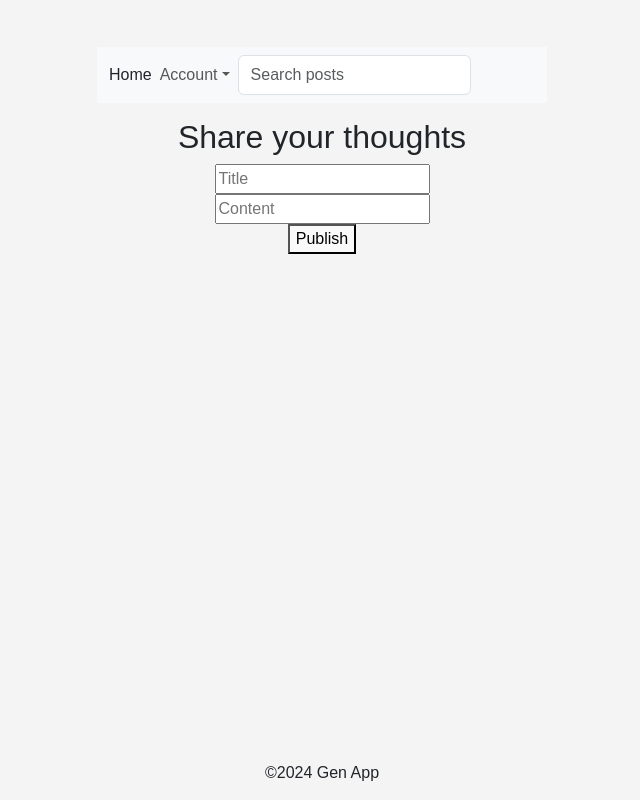
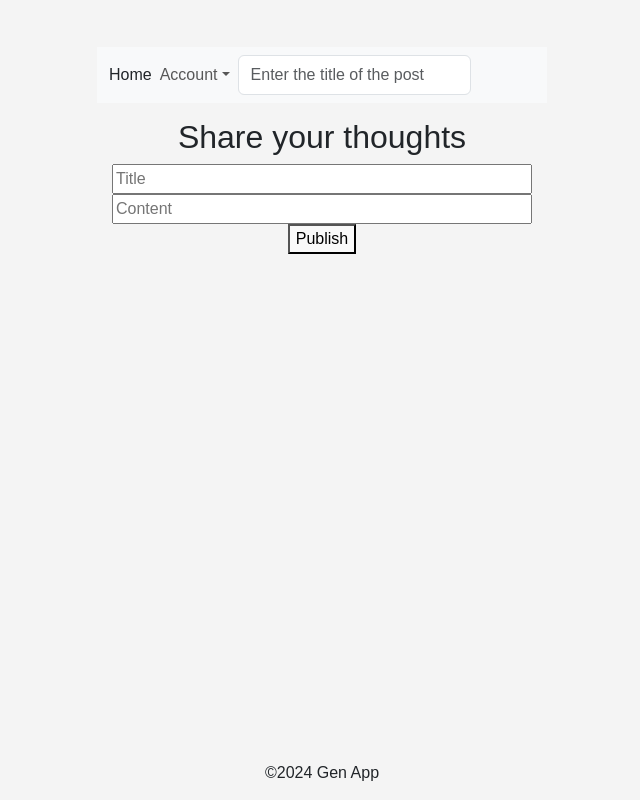
Before and after one commit to Gen639/Social-Media-Fullstack, a React (Vite) app in the folder Frontend/: page /create in a window 1280 px wide. Shown: the whole page, without its empty margins (318-958 px from the left). Built offline with nearby package versions, Linux system fonts and the light colour scheme; sample sign-in values are in the browser's storage.

Commit message:
Changed search in TheHeader, Chaned styping of the input in CreatePost

```diff
--- a/Frontend/src/assets/components/Comments/Comment/Comment.css
+++ b/Frontend/src/assets/components/Comments/Comment/Comment.css
@@ -14,7 +14,3 @@
 .comment-title {
   padding: 0;
 }
-
-.comment-title p {
-  margin-top: 5px;
-}
--- /dev/null
+++ b/Frontend/src/assets/components/CreatePost/CreatePost.css
@@ -0,0 +1,6 @@
+.create-post-container input {
+  display: flex;
+  flex-direction: column;
+  gap: 10px;
+  width: 100%;
+}
--- a/Frontend/src/assets/components/CreatePost/CreatePost.jsx
+++ b/Frontend/src/assets/components/CreatePost/CreatePost.jsx
@@ -2,6 +2,7 @@ import React, { useState } from "react";
 import { useDispatch, useSelector } from "react-redux";
 import { create } from "../../redux/posts/postsSlice";
 import { useNavigate } from "react-router-dom";
+import "./CreatePost.css";
 
 const CreatePost = () => {
   const initialState = {
@@ -35,7 +36,7 @@ const CreatePost = () => {
   return (
     <div style={{ margin: "15px" }}>
       <h2>Share your thoughts</h2>
-      <form onSubmit={handleSubmit}>
+      <form onSubmit={handleSubmit} className="create-post-container">
         <input
           type="text"
           placeholder="Title"
@@ -44,8 +45,6 @@ const CreatePost = () => {
           name="title"
           required
         />
-
-        <div>
         <input
           type="text"
           onChange={handleChange}
@@ -54,8 +53,6 @@ const CreatePost = () => {
           name="content"
           placeholder="Content"
         />
-        </div>
-
         <button type="submit">Publish</button>
       </form>
     </div>
--- a/Frontend/src/assets/components/TheHeader/TheHeader.jsx
+++ b/Frontend/src/assets/components/TheHeader/TheHeader.jsx
@@ -30,7 +30,7 @@ const TheHeader = () => {
 
   const handleChange = (e) => {
     setText(e.target.value);
-    if (e.key === "Enter" && text.trim()) {
+    if (e.key === "Enter") {
       navigate(`/search/${text}`);
     }
   };
@@ -65,24 +65,12 @@ const TheHeader = () => {
                     </NavDropdown.Item>
                   )}
                 </NavDropdown>
-                <Form
-                  className="d-flex"
-                  onKeyUp={(e) => e.key === "Enter" && handleChange(e)}
-                >
-                  <FormControl
-                    type="search"
-                    placeholder="Search posts"
-                    className="me-2"
-                    aria-label="Search"
-                    onChange={(e) => setText(e.target.value)}
-                  />
-                  {/* <Button
-                    variant="outline-success"
-                    onClick={() => navigate(`/search/${text}`)}
-                  >
-                    Search
-                  </Button> */}
-                </Form>
+
+                <FormControl
+                  onKeyUp={handleChange}
+                  placeholder="Enter the title of the post "
+                  name="text"
+                />
               </>
             ) : (
               <>
```
Lines whose indentation alone changed are shown as unchanged.
